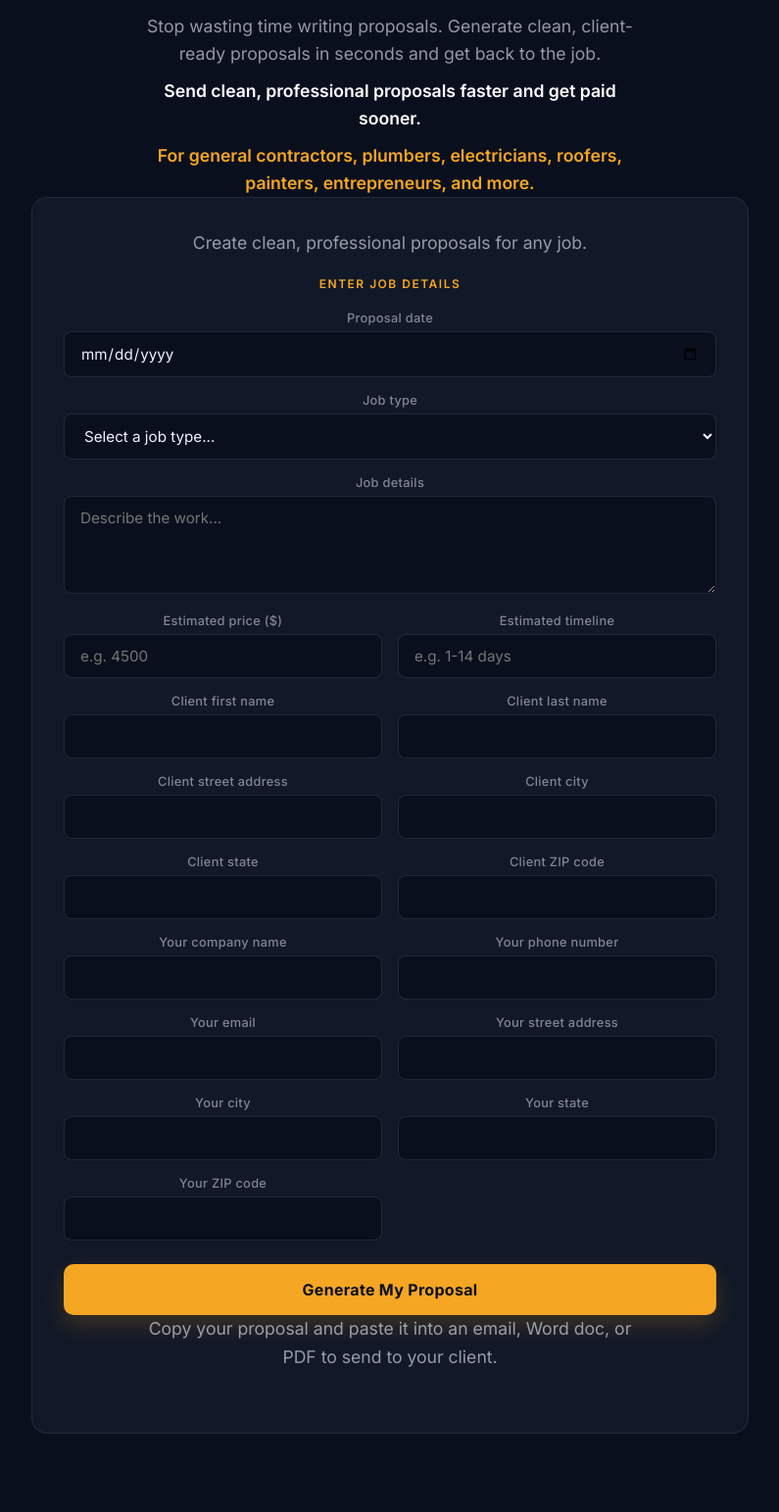
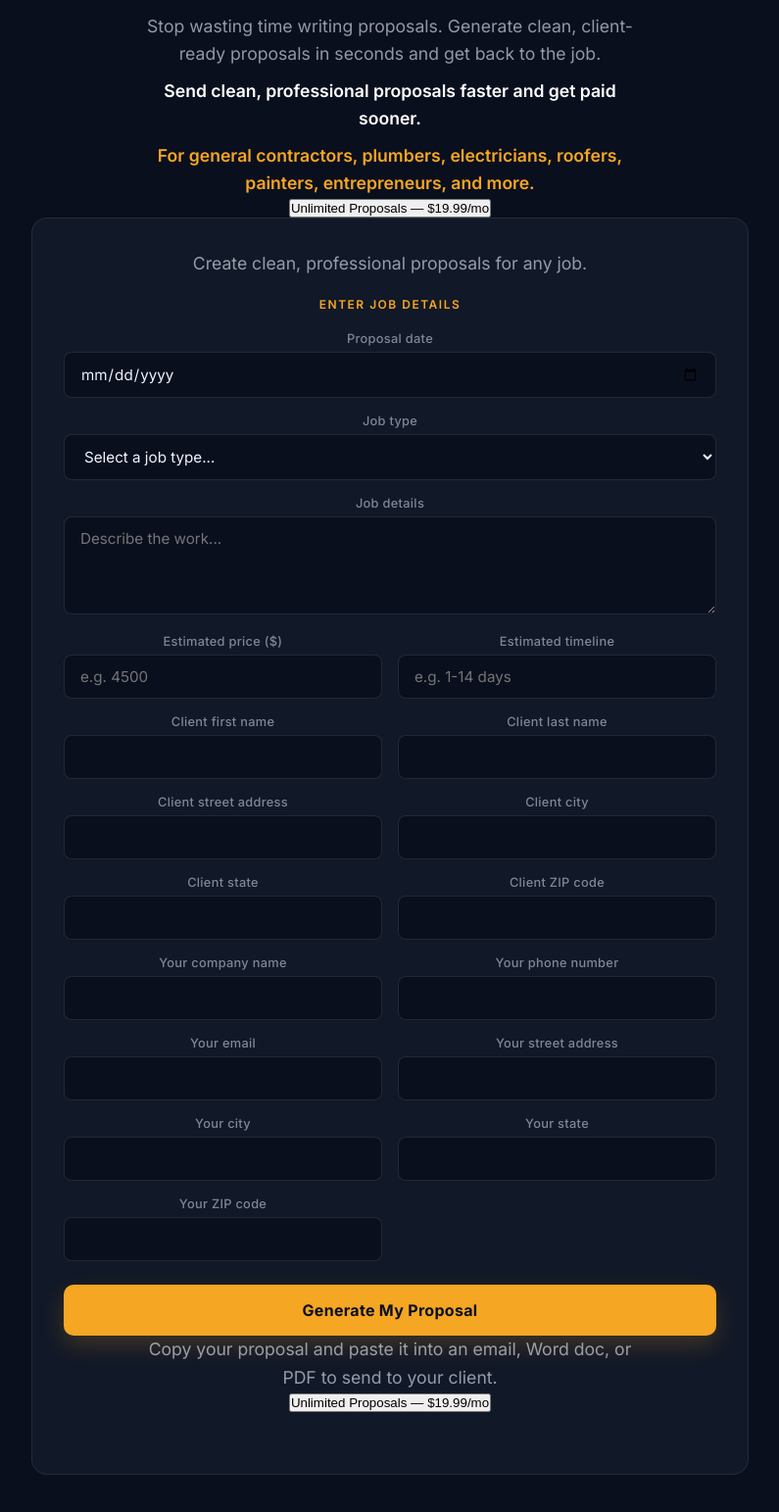
Before and after one commit to zitataylor/contractor-app, a website: page public/index.html in a window 1280 px wide. Shown: the part 251-1794 px from the top of the page at 98% size, without its empty margins (242-1037 px from the left). Drawn offline with Linux system fonts and the light colour scheme.

Commit message:
Update index.html

```diff
--- a/public/index.html
+++ b/public/index.html
@@ -11,9 +11,10 @@
 
   <header>
     <div class="logo">
-
   TrendLocker <span>AI</span>
 </div>
+
+
   </header>
 
   <div class="hero">
@@ -21,7 +22,7 @@
     <p>Stop wasting time writing proposals. Generate clean, client-ready proposals in seconds and get back to the job.</p>
     <p class="trust" style="color: white;">Send clean, professional proposals faster and get paid sooner.</p>
 <p class="trust">For general contractors, plumbers, electricians, roofers, painters, entrepreneurs, and more.</p>
-
+<button class="subscribe-btn" onclick="subscribe()">Unlimited Proposals — $19.99/mo</button>
   <div class="container">
   <div class="card">
     <p class="sub">Create clean, professional proposals for any job.</p> <br>
@@ -155,7 +156,7 @@
     </button>
 
 <p class="proposal-tip">Copy your proposal and paste it into an email, Word doc, or PDF to send to your client.</p>
-
+    <button class="subscribe-btn" onclick="subscribe()">Unlimited Proposals — $19.99/mo</button>
     <div class="status" id="status"></div>
   </div>
 
```
